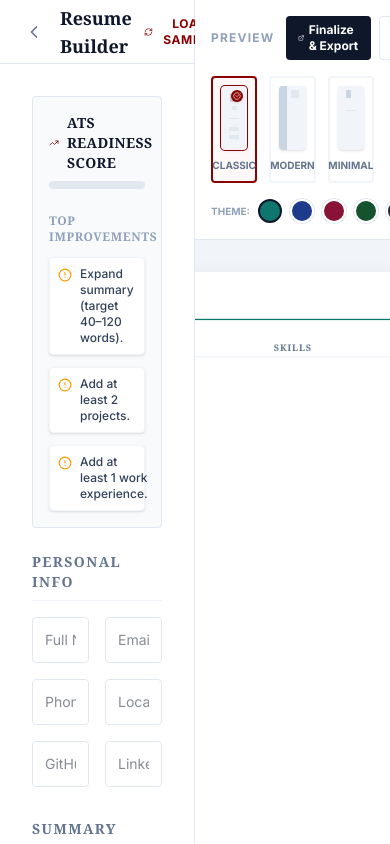
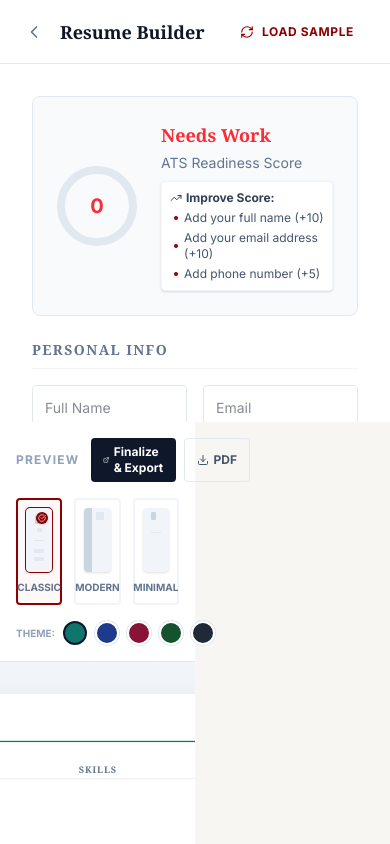
Before and after one commit to Nishmith12/Kodnest-AI-Resume-Builder, a React (Vite) app: page /builder in a window 390 px wide. Built offline with nearby package versions, Linux system fonts and the light colour scheme.

Commit message:
feat: implement ATS scoring system, circular progress UI, and mobile responsiveness

```diff
--- a/src/pages/Builder.jsx
+++ b/src/pages/Builder.jsx
@@ -117,45 +117,66 @@ export default function Builder() {
         let newScore = 0;
         const newSuggestions = [];
 
-        // 1. Summary Length (+15)
-        const summaryText = resumeData.summary || "";
-        const summaryWords = summaryText.trim().length > 0 ? summaryText.trim().split(/\s+/).length : 0;
-        if (summaryWords >= 40 && summaryWords <= 120) newScore += 15;
-        else if (summaryWords < 40) newSuggestions.push("Expand summary (target 40–120 words).");
-        else newSuggestions.push("Shorten summary (target 40–120 words).");
+        // 1. Personal Info (Total: 35)
+        if (resumeData.personal.name) newScore += 10;
+        else newSuggestions.push("Add your full name (+10)");
 
-        // 2. Projects (+10)
-        if (resumeData.projects && resumeData.projects.length >= 2) newScore += 10;
-        else newSuggestions.push("Add at least 2 projects.");
+        if (resumeData.personal.email) newScore += 10;
+        else newSuggestions.push("Add your email address (+10)");
 
-        // 3. Experience (+10)
-        if (resumeData.experience && resumeData.experience.length >= 1) newScore += 10;
-        else newSuggestions.push("Add at least 1 work experience.");
+        if (resumeData.personal.phone) newScore += 5;
+        else newSuggestions.push("Add phone number (+5)");
 
-        // 4. Skills (+10) - Count all categories
+        if (resumeData.links.linkedin) newScore += 5;
+        else newSuggestions.push("Add LinkedIn profile (+5)");
+
+        if (resumeData.links.github) newScore += 5;
+        else newSuggestions.push("Add GitHub profile (+5)");
+
+        // 2. Summary (Total: 20)
+        const summary = resumeData.summary || "";
+        if (summary.length > 50) newScore += 10;
+        else newSuggestions.push("Expand summary (> 50 chars) (+10)");
+
+        const hasActionVerbs = ACTION_VERBS.some(verb =>
+            summary.toLowerCase().includes(verb.toLowerCase())
+        );
+        if (hasActionVerbs) newScore += 10;
+        else newSuggestions.push("Use action verbs in summary (e.g. Built, Led) (+10)");
+
+        // 3. Experience (Total: 15)
+        if (resumeData.experience && resumeData.experience.length >= 1) newScore += 15;
+        else newSuggestions.push("Add at least 1 work experience (+15)");
+
+        // 4. Education (Total: 10)
+        if (resumeData.education && resumeData.education.length >= 1) newScore += 10;
+        else newSuggestions.push("Add education details (+10)");
+
+        // 5. Skills (Total: 10)
         const totalSkills = (resumeData.skills.technical?.length || 0) +
             (resumeData.skills.soft?.length || 0) +
             (resumeData.skills.tools?.length || 0);
-        if (totalSkills >= 8) newScore += 10;
-        else newSuggestions.push("Add more skills (target 8+ total).");
+        if (totalSkills >= 5) newScore += 10;
+        else newSuggestions.push("Add at least 5 skills (+10)");
 
-        // 5. Links (+10)
-        if (resumeData.links && (resumeData.links.github || resumeData.links.linkedin)) newScore += 10;
-        else newSuggestions.push("Add GitHub or LinkedIn links.");
-
-        // 6. Impact (+15)
-        const allItems = [...(resumeData.experience || []), ...(resumeData.projects || [])];
-        const hasNumbers = allItems.some(item =>
-            /\d(%|k|\+|X)|(\$|€|£)\d/.test(item.description || "") || /\d+/.test(item.description || "")
-        );
-        if (hasNumbers) newScore += 15;
-        else newSuggestions.push("Add measurable impact (numbers) in bullets.");
-
-        // 7. Education (+10)
-        if (resumeData.education?.length > 0 && resumeData.education.every(e => e.degree && e.institution && e.year)) newScore += 10;
+        // 6. Projects (Total: 10)
+        if (resumeData.projects && resumeData.projects.length >= 1) newScore += 10;
+        else newSuggestions.push("Add at least 1 project (+10)");
 
         setScore(Math.min(100, newScore));
-        setSuggestions(newSuggestions.slice(0, 3));
+        setSuggestions(newSuggestions);
+    };
+
+    const getScoreColor = (s) => {
+        if (s <= 40) return 'text-red-500';
+        if (s <= 70) return 'text-amber-500';
+        return 'text-emerald-500';
+    };
+
+    const getScoreLabel = (s) => {
+        if (s <= 40) return 'Needs Work';
+        if (s <= 70) return 'Getting There';
+        return 'Strong Resume';
     };
 
     const getBulletGuidance = (text) => {
@@ -272,7 +293,7 @@ export default function Builder() {
     };
 
     return (
-        <div className="flex h-screen bg-kodnest-off-white overflow-hidden relative">
+        <div className="flex flex-col lg:flex-row h-screen bg-kodnest-off-white overflow-hidden relative">
             {/* Toast Notification */}
             {toastMessage && (
                 <div className="absolute top-4 left-1/2 -translate-x-1/2 z-50 bg-slate-900 text-white px-4 py-2 rounded-md shadow-lg flex items-center gap-2 animate-fade-in-down">
@@ -282,7 +303,7 @@ export default function Builder() {
             )}
 
             {/* Left Panel - Form Editor */}
-            <div className="w-1/2 flex flex-col border-r border-slate-200 bg-white">
+            <div className="w-full lg:w-1/2 flex flex-col border-r-0 lg:border-r border-slate-200 bg-white h-1/2 lg:h-full">
                 {/* Toolbar */}
                 <div className="h-16 border-b border-slate-200 flex items-center justify-between px-6 bg-white flex-shrink-0">
                     <div className="flex items-center gap-4">
@@ -297,31 +318,55 @@ export default function Builder() {
                 </div>
 
                 <div className="flex-1 overflow-y-auto p-8 space-y-8">
-                    {/* Score Panel */}
-                    <div className="bg-slate-50 border border-slate-200 rounded-sm p-4 mb-6 relative overflow-hidden">
-                        <div className="flex items-center justify-between mb-2">
-                            <div className="flex items-center gap-2">
-                                <TrendingUp size={18} className="text-kodnest-red" />
-                                <h2 className="text-sm font-bold text-slate-900 uppercase tracking-wide">ATS Readiness Score</h2>
+                    {/* Score Panel - Circular */}
+                    <div className="bg-slate-50 border border-slate-200 rounded-lg p-6 mb-6">
+                        <div className="flex items-center gap-6">
+                            {/* Circular Progress */}
+                            <div className="relative w-20 h-20 flex-shrink-0">
+                                <svg className="w-full h-full transform -rotate-90">
+                                    <circle
+                                        cx="40" cy="40" r="36"
+                                        stroke="currentColor" strokeWidth="8" fill="transparent"
+                                        className="text-slate-200"
+                                    />
+                                    <circle
+                                        cx="40" cy="40" r="36"
+                                        stroke="currentColor" strokeWidth="8" fill="transparent"
+                                        strokeDasharray={36 * 2 * Math.PI}
+                                        strokeDashoffset={36 * 2 * Math.PI - (score / 100) * (36 * 2 * Math.PI)}
+                                        className={`transition-all duration-1000 ease-out ${getScoreColor(score)}`}
+                                        strokeLinecap="round"
+                                    />
+                                </svg>
+                                <div className="absolute inset-0 flex items-center justify-center flex-col">
+                                    <span className={`text-xl font-bold ${getScoreColor(score)}`}>{score}</span>
+                                </div>
                             </div>
-                            <span className={`text-3xl font-bold font-serif ${score >= 80 ? 'text-emerald-600' : score >= 50 ? 'text-amber-600' : 'text-red-600'}`}>{score}</span>
+
+                            <div className="flex-1">
+                                <h2 className={`text-lg font-bold mb-1 ${getScoreColor(score)}`}>{getScoreLabel(score)}</h2>
+                                <p className="text-sm text-slate-500 mb-2">ATS Readiness Score</p>
+                                {suggestions.length > 0 ? (
+                                    <div className="text-xs text-slate-600 bg-white p-2 rounded border border-slate-100 shadow-sm">
+                                        <div className="font-bold text-slate-700 mb-1 flex items-center gap-1">
+                                            <TrendingUp size={12} /> Improve Score:
+                                        </div>
+                                        <ul className="space-y-1 pl-1">
+                                            {suggestions.slice(0, 3).map((s, i) => (
+                                                <li key={i} className="flex items-center gap-1.5">
+                                                    <span className="w-1 h-1 rounded-full bg-kodnest-red flex-shrink-0"></span>
+                                                    {s}
+                                                </li>
+                                            ))}
+                                        </ul>
+                                    </div>
+                                ) : (
+                                    <div className="text-xs font-bold text-emerald-600 flex items-center gap-1">
+                                        <CheckCircle size={14} /> Perfect Score!
+                                    </div>
+                                )}
+                            </div>
                         </div>
-                        <div className="w-full bg-slate-200 h-2 rounded-full mb-4">
-                            <div className={`h-2 rounded-full transition-all duration-1000 ${score >= 80 ? 'bg-emerald-500' : score >= 50 ? 'bg-amber-500' : 'bg-red-500'}`} style={{ width: `${score}%` }}></div>
-                        </div>
-                        {suggestions.length > 0 ? (
-                            <div className="space-y-3 pt-2">
-                                <h3 className="text-xs font-bold text-slate-400 uppercase tracking-wider">Top Improvements</h3>
-                                {suggestions.map((s, i) => (
-                                    <div key={i} className="flex items-start gap-2 text-xs text-slate-700 bg-white p-2 border border-slate-100 rounded-sm shadow-sm">
-                                        <AlertCircle size={14} className="text-amber-500 mt-0.5 flex-shrink-0" />
-                                        <span className="font-medium">{s}</span>
-                                    </div>
-                                ))}
-                            </div>
-                        ) : (
-                            <div className="flex items-center gap-2 text-sm text-emerald-600 font-medium pt-2"><CheckCircle size={16} /> All systems go!</div>
-                        )}
                     </div>
 
                     {/* Personal Info */}
```
